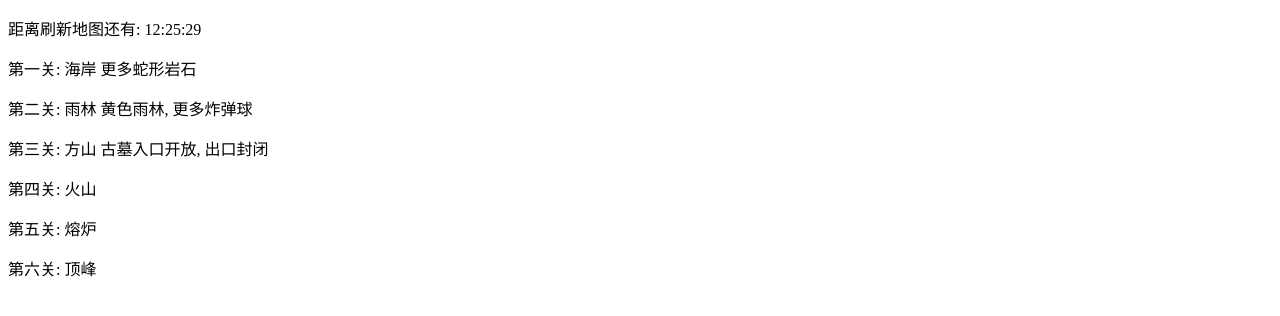
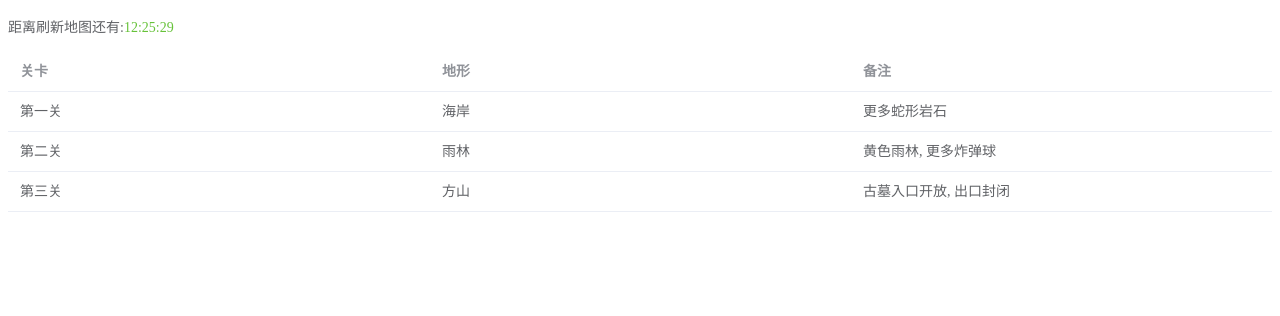
Before and after one commit to yingsuizhe/peak-today-map, a Vue app: page / in a window 1280 px wide. Shown: the top 316 px of the page. Built offline with nearby package versions, Linux system fonts and the light colour scheme.

Commit message:
更新数据结构, 美化页面

```diff
--- a/src/App.vue
+++ b/src/App.vue
@@ -25,11 +25,18 @@ onBeforeMount(() => {
         // 计算秒
         const seconds = (59 - nowSeconds).toString().padStart(2, "0");
         countdown.value = `${hours}:${minutes}:${seconds}`;
+        if (countdown.value !== "00:00:00") {
+
+        }
     }, 1000);
 })
 
-const mapInfo = ref({})
-onBeforeMount(() => {
+// 地图数据
+const mapInfo = ref([])
+/**
+ * 计算当日是什么地图
+ */
+const calculateTodayMap = () => {
     // 初始地图和时间的对应
     const initMap = {"date": new Date("2025/12/17 01:00:00"), "id": 16};
     // 获取当日时间
@@ -40,17 +47,26 @@ onBeforeMount(() => {
     const rotationId = (days + initMap.id) % 21
     // 获取数据
     mapInfo.value = rotations[rotationId];
+}
+/**
+ * 在组件加载之前获取地图数据
+ */
+onBeforeMount(() => {
+    // 获取地图数据
+    calculateTodayMap()
 })
 </script>
 
 <template>
-    <p>距离刷新地图还有: {{ countdown }}</p>
-    <p>第一关: {{ mapInfo.level1.name }} {{ mapInfo.level1.remark }}</p>
-    <p>第二关: {{ mapInfo.level2.name }} {{ mapInfo.level2.remark }}</p>
-    <p>第三关: {{ mapInfo.level3.name }} {{ mapInfo.level3.remark }}</p>
-    <p>第四关: 火山</p>
-    <p>第五关: 熔炉</p>
-    <p>第六关: 顶峰</p>
+    <p>
+        <el-text>距离刷新地图还有:</el-text>
+        <el-text type="success"> {{ countdown }}</el-text>
+    </p>
+    <el-table :data="mapInfo">
+        <el-table-column label="关卡" prop="id"></el-table-column>
+        <el-table-column label="地形" prop="name"></el-table-column>
+        <el-table-column label="备注" prop="remark"></el-table-column>
+    </el-table>
 </template>
 
 <style scoped>
--- a/src/rotation.json
+++ b/src/rotation.json
@@ -1,297 +1,359 @@
 {
-  "0": {
-    "id": "0",
-    "level1": {
+  "0": [
+    {
+      "id": "第一关",
       "name": "海岸",
       "remark": "更多蛇形岩石"
     },
-    "level2": {
+    {
+      "id": "第二关",
       "name": "雨林",
       "remark": "黄色雨林, 更多炸弹球"
     },
-    "level3": {
+    {
+      "id": "第三关",
       "name": "方山",
       "remark": "古墓入口开放, 出口封闭"
     }
-  },
-  "1": {
-    "level1": {
+  ],
+  "1": [
+    {
+      "id": "第一关",
       "name": "海岸",
       "remark": "棕橙色沙子"
     },
-    "level2": {
+    {
+      "id": "第二关",
       "name": "雨林",
       "remark": "默认雨林"
     },
-    "level3": {
+    {
+      "id": "第三关",
       "name": "雪山",
       "remark": "默认雪山"
     }
-  },
-  "2": {
-    "level1": {
+  ],
+  "2": [
+    {
+      "id": "第一关",
       "name": "海岸",
       "remark": "更多蛇形岩石"
     },
-    "level2": {
+    {
+      "id": "第二关",
       "name": "林蕈",
       "remark": "红衫林"
     },
-    "level3": {
+    {
+      "id": "第三关",
       "name": "方山",
       "remark": "更多龙卷风, 古墓出入口开放"
     }
-  },
-  "3": {
-    "level1": {
+  ],
+  "3": [
+    {
+      "id": "第一关",
       "name": "海岸",
       "remark": "默认"
     },
-    "level2": {
+    {
+      "id": "第二关",
       "name": "雨林",
       "remark": "默认"
     },
-    "level3": {
+    {
+      "id": "第三关",
       "name": "方山",
       "remark": "更多风滚草, 古墓封闭"
     }
-  },
-  "4": {
-    "level1": {
+  ],
+  "4": [
+    {
+      "id": "第一关",
       "name": "海岸",
       "remark": "棕橙色沙子, 更多海胆"
     },
-    "level2": {
+    {
+      "id": "第二关",
       "name": "林蕈",
       "remark": "红衫林"
     },
-    "level3": {
+    {
+      "id": "第三关",
       "name": "雪山",
       "remark": "大量巨型冰刺"
     }
-  },
-  "5": {
-    "level1": {
+  ],
+  "5": [
+    {
+      "id": "第一关",
       "name": "海岸",
       "remark": "默认"
     },
-    "level2": {
+    {
+      "id": "第二关",
       "name": "雨林",
       "remark": "默认"
     },
-    "level3": {
+    {
+      "id": "第三关",
       "name": "方山",
       "remark": "更多炸弹, 古墓封闭"
     }
-  },
-  "6": {
-    "level1": {
+  ],
+  "6": [
+    {
+      "id": "第一关",
       "name": "海岸",
       "remark": "大量水母"
     },
-    "level2": {
+    {
+      "id": "第二关",
       "name": "林蕈",
       "remark": "大量跳跳菇"
     },
-    "level3": {
+    {
+      "id": "第三关",
       "name": "雪山",
       "remark": "默认"
     }
-  },
-  "7": {
-    "level1": {
+  ],
+  "7": [
+    {
+      "id": "第一关",
       "name": "海岸",
       "remark": "默认"
     },
-    "level2": {
+    {
+      "id": "第二关",
       "name": "林蕈",
       "remark": "红衫林"
     },
-    "level3": {
+    {
+      "id": "第三关",
       "name": "方山",
       "remark": "古墓封闭"
     }
-  },
-  "8": {
-    "level1": {
+  ],
+  "8": [
+    {
+      "id": "第一关",
       "name": "海岸",
       "remark": "大量水母"
     },
-    "level2": {
+    {
+      "id": "第二关",
       "name": "雨林",
       "remark": "默认"
     },
-    "level3": {
+    {
+      "id": "第三关",
       "name": "方山",
       "remark": "更多蝎子"
     }
-  },
-  "9": {
-    "level1": {
+  ],
+  "9": [
+    {
+      "id": "第一关",
       "name": "海岸",
       "remark": "棕红色沙子, 更多海胆"
     },
-    "level2": {
+    {
+      "id": "第二关",
       "name": "雨林",
       "remark": "默认"
     },
-    "level3": {
+    {
+      "id": "第三关",
       "name": "雪山",
       "remark": "大量巨型冰刺"
     }
-  },
-  "10": {
-    "level1": {
+  ],
+  "10": [
+    {
+      "id": "第一关",
       "name": "海岸",
       "remark": "默认"
     },
-    "level2": {
+    {
+      "id": "第二关",
       "name": "林蕈",
       "remark": "更多巨型甲虫和炸弹球"
     },
-    "level3": {
+    {
+      "id": "第三关",
       "name": "方山",
       "remark": "更多炸弹, 古墓封闭"
     }
-  },
-  "11": {
-    "level1": {
+  ],
+  "11": [
+    {
+      "id": "第一关",
       "name": "海岸",
       "remark": "默认"
     },
-    "level2": {
+    {
+      "id": "第二关",
       "name": "雨林",
       "remark": "更多藤曼柱子"
     },
-    "level3": {
+    {
+      "id": "第三关",
       "name": "方山",
       "remark": "古墓出入口开放"
     }
-  },
-  "12": {
-    "level1": {
+  ],
+  "12": [
+    {
+      "id": "第一关",
       "name": "海岸",
       "remark": "默认"
     },
-    "level2": {
+    {
+      "id": "第二关",
       "name": "林蕈",
       "remark": "大量弹跳菇"
     },
-    "level3": {
+    {
+      "id": "第三关",
       "name": "雪山",
       "remark": "默认"
     }
-  },
-  "13": {
-    "level1": {
+  ],
+  "13": [
+    {
+      "id": "第一关",
       "name": "海岸",
       "remark": "默认"
     },
-    "level2": {
+    {
+      "id": "第二关",
       "name": "雨林",
       "remark": "默认"
     },
-    "level3": {
+    {
+      "id": "第三关",
       "name": "雪山",
       "remark": "默认"
     }
-  },
-  "14": {
-    "level1": {
+  ],
+  "14": [
+    {
+      "id": "第一关",
       "name": "海岸",
       "remark": "默认"
     },
-    "level2": {
+    {
+      "id": "第二关",
       "name": "雨林",
       "remark": "默认"
     },
-    "level3": {
+    {
+      "id": "第三关",
       "name": "方山",
       "remark": "更多仙人掌, 古墓入口开放, 出口半封闭"
     }
-  },
-  "15": {
-    "level1": {
+  ],
+  "15": [
+    {
+      "id": "第一关",
       "name": "海岸",
       "remark": "棕红色沙子, 更多海胆"
     },
-    "level2": {
+    {
+      "id": "第二关",
       "name": "林蕈",
       "remark": "红衫林"
     },
-    "level3": {
+    {
+      "id": "第三关",
       "name": "雪山",
       "remark": "默认"
     }
-  },
-  "16": {
-    "level1": {
+  ],
+  "16": [
+    {
+      "id": "第一关",
       "name": "海岸",
       "remark": "大型蛇形岩石"
     },
-    "level2": {
+    {
+      "id": "第二关",
       "name": "雨林",
       "remark": "更多藤曼柱子"
     },
-    "level3": {
+    {
+      "id": "第三关",
       "name": "雪山",
       "remark": "默认"
     }
-  },
-  "17": {
-    "level1": {
+  ],
+  "17": [
+    {
+      "id": "第一关",
       "name": "海岸",
       "remark": "默认"
     },
-    "level2": {
+    {
+      "id": "第二关",
       "name": "雨林",
       "remark": "更多藤曼柱子"
     },
-    "level3": {
+    {
+      "id": "第三关",
       "name": "方山",
       "remark": "更多炸药, 古墓封闭"
     }
-  },
-  "18": {
-    "level1": {
+  ],
+  "18": [
+    {
+      "id": "第一关",
       "name": "海岸",
       "remark": "默认"
     },
-    "level2": {
+    {
+      "id": "第二关",
       "name": "林蕈",
       "remark": "默认"
     },
-    "level3": {
+    {
+      "id": "第三关",
       "name": "方山",
       "remark": "更多龙卷风, 古墓封闭"
     }
-  },
-  "19": {
-    "level1": {
+  ],
+  "19": [
+    {
+      "id": "第一关",
       "name": "海岸",
       "remark": "大型蛇形岩石"
     },
-    "level2": {
+    {
+      "id": "第二关",
       "name": "林蕈",
       "remark": "红衫林"
     },
-    "level3": {
+    {
+      "id": "第三关",
       "name": "雪山",
       "remark": "默认"
     }
-  },
-  "20": {
-    "level1": {
+  ],
+  "20": [
+    {
+      "id": "第一关",
       "name": "海岸",
       "remark": "橙棕色沙子, 更多海胆"
     },
-    "level2": {
+    {
+      "id": "第二关",
       "name": "林蕈",
       "remark": "出现岩浆瀑布"
     },
-    "level3": {
+    {
+      "id": "第三关",
       "name": "雪山",
       "remark": "出现岩浆瀑布"
     }
-  }
+  ]
 }
```
